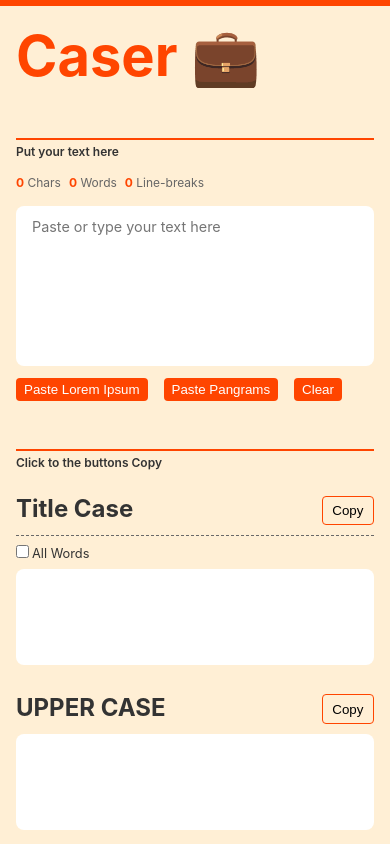
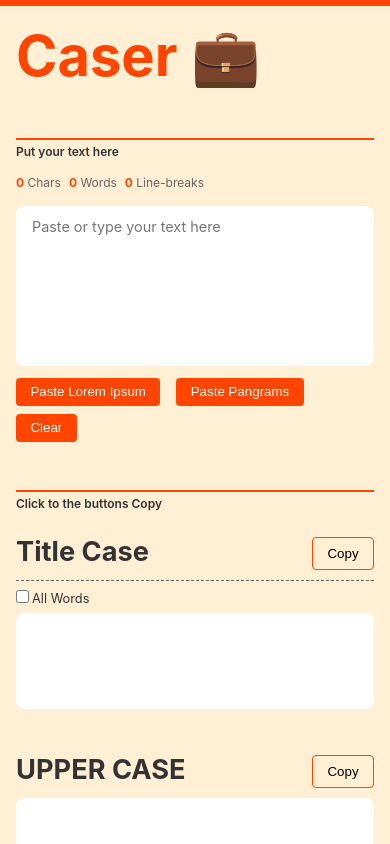
Before and after one commit to jasonflorentino/caser-app, a React (Create React App) app: page / in a window 390 px wide. Shown: the top 844 px of the page. Built offline with nearby package versions, Linux system fonts and the light colour scheme.

Commit message:
Update responsive styling Font size in headings Button padding

```diff
--- a/src/components/Cases/case.scss
+++ b/src/components/Cases/case.scss
@@ -3,6 +3,11 @@
 
 .Case {
   margin-top: 1.5rem;
+  margin-bottom: 2.5rem;
+
+  @include tablet {
+    margin-bottom: 0;
+  }
 
   &__header {
     display: flex;
@@ -12,7 +17,7 @@
 
   &__name {
     margin-bottom: .25rem;
-    font-size: 1.5rem;
+    @include font_size_heading;
 
     &--copied {
       @extend .Case__name;
@@ -22,11 +27,15 @@
 
   &__copyButton {
     margin-left: auto;
-    padding: .4rem .6rem;
+    padding: .5rem .9rem;
     background: none;
     border: 1px solid $color_accent_primary;
     border-radius: .25rem;
     transition: all .15s;
+
+    @include tablet {
+      padding: .4rem .6rem;
+    }
 
     &--copied {
       @extend .Case__copyButton;
--- a/src/components/Input/input.scss
+++ b/src/components/Input/input.scss
@@ -20,7 +20,11 @@
     border: none;
     color: white;
     border-radius: .25rem;
-    padding: .25rem .5rem;
+    padding: .4rem .9rem;
+
+    @include tablet {
+      padding: .25rem .5rem;
+    }
   }
 
   &__button1 {
--- a/src/styles/_mixins.scss
+++ b/src/styles/_mixins.scss
@@ -25,6 +25,14 @@
   'Ubuntu', 'Cantarell', 'Fira Sans', 'Droid Sans', 'Helvetica Neue',
   sans-serif;
   color: $color_dark_primary;
+}
+
+@mixin font_size_heading {
+  font-size: 1.7rem;
+
+  @include tablet {
+    font-size: 1.5rem;
+  }
 }
 
 @mixin typography_mobile_paragraph {
```
